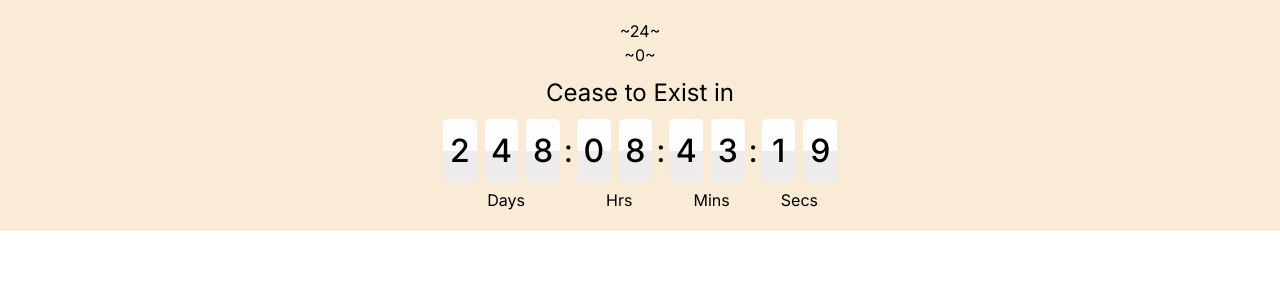
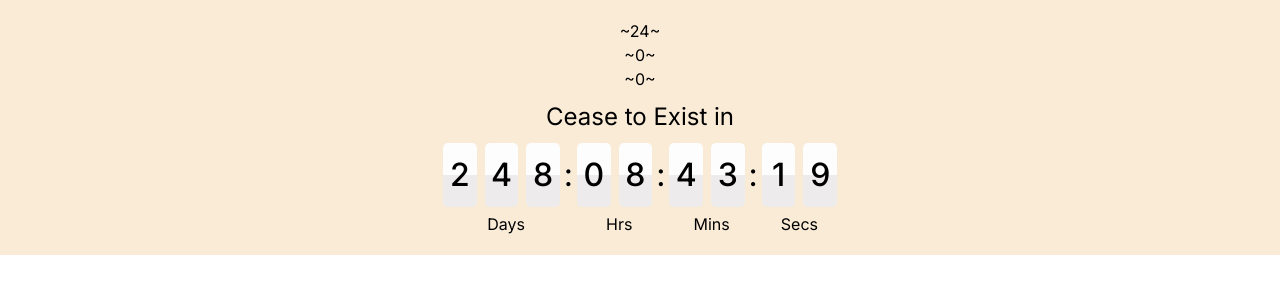
Before and after one commit to phi-404/phi, a Next.js app: page / in a window 1280 px wide. Shown: the top 300 px of the page. Built offline with nearby package versions, Linux system fonts and the light colour scheme.

Commit message:
check timezone offset for server and client componentes

```diff
--- a/components/CountdownTimer/index.tsx
+++ b/components/CountdownTimer/index.tsx
@@ -53,6 +53,7 @@ function CountdownTimer({ deadline, title, lvl }: CountdownTimerProps) {
         <div className={styles.container}>
             <span>~{lvl}~</span>
             <span>~{deadline.getTimezoneOffset()}~</span>
+            <span>~{new Date().getTimezoneOffset()}~</span>
             <h2 className={styles.title}>{title}</h2>
 
             <div className={styles.timeWrapper}>
```
